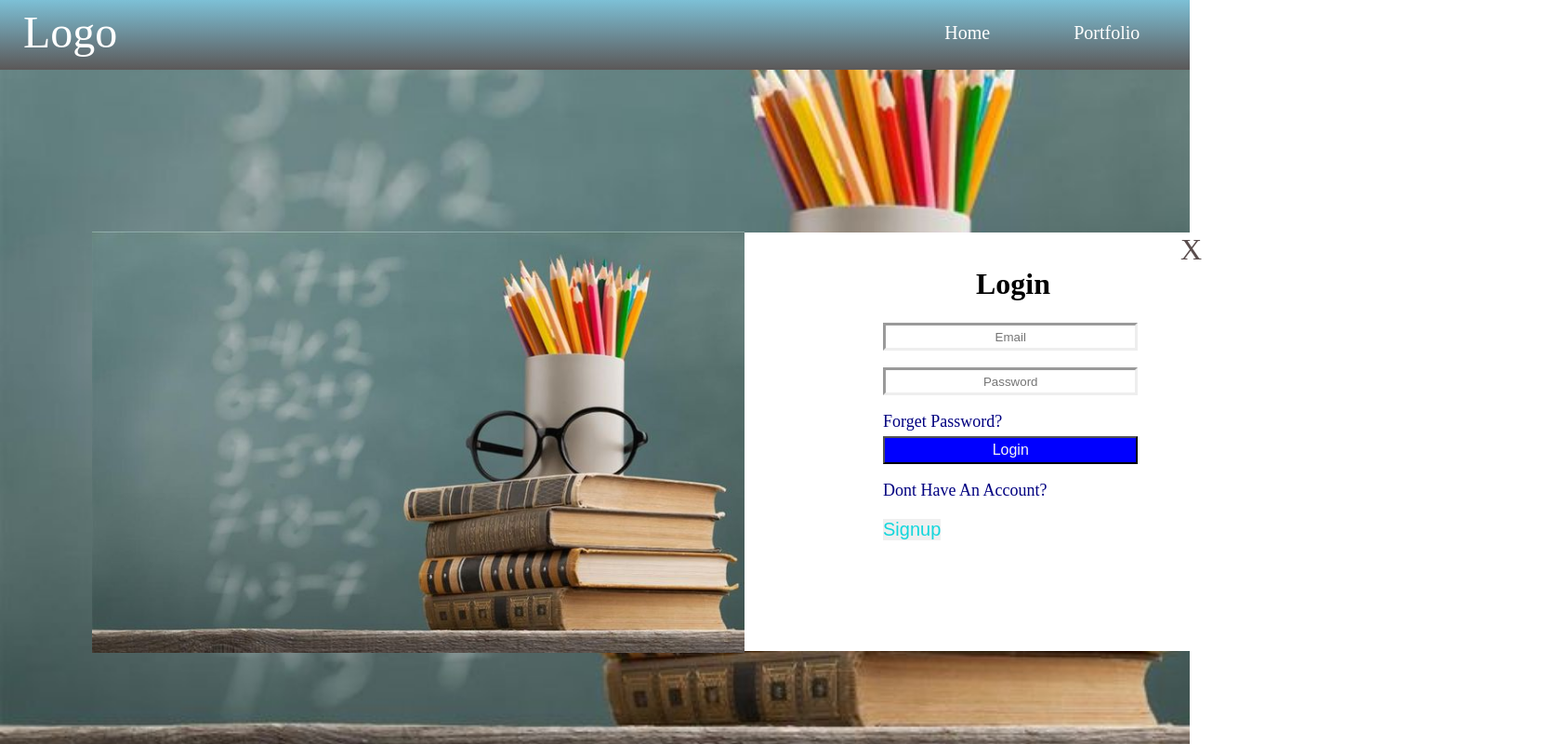
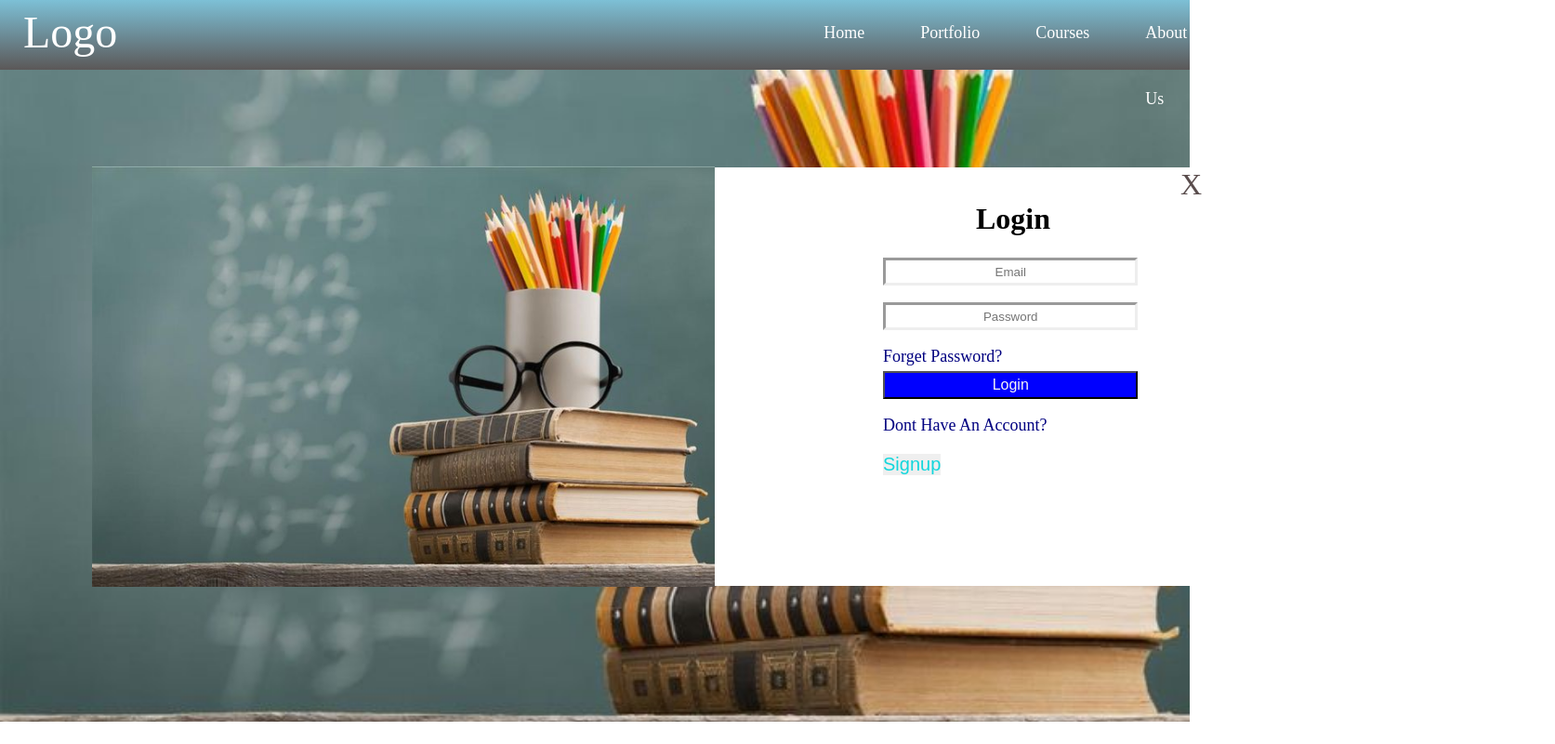
Before and after one commit to sarfrazdev/login-and-sign-up-form-using-html-css-and-js, a plain HTML site: page index.html in a window 1280 px wide. Shown: the whole page at 93% size, 1673 px wide, since content can reach past the window. Drawn offline with Linux system fonts and the light colour scheme; some icons are missing.

Commit message:
Update style.css

```diff
--- a/style.css
+++ b/style.css
@@ -6,7 +6,7 @@
 }
 .container{
     width: 100%;
-    height: 100vh;
+    height: 97vh;
     background-image: url(Why\ Textbooks\ And\ Education\ Are\ To\ Blame\ For\ Fake\ News.jpg);
     background-position: center;
     background-size: cover;
@@ -30,14 +30,13 @@
     width: 100%;
     display: flex;
     flex-direction: row;
-    flex-wrap:no wrap;
 
 
 }
 #nav{
     display: flex;
-    margin-left: 890px;
-    gap: 90px;
+    margin-left: 760px;
+    gap: 60px;
     line-height: 70px;
 }
 
@@ -47,15 +46,18 @@
 #nav li a{
     text-decoration: none;
     color: white;
-    font-size: 20px;
+    font-size: 18px;
+}
+#nav li a:hover{
+    text-decoration: underline #fff;
 }
 img{
     position: absolute;
     margin-top:-1PX;
     margin-left: -1PX;
     display: flex;
-    height: 453px;
-    width: 702px;
+    height: 452px;
+    width: 670px;
 
 }
 .close{
@@ -72,7 +74,7 @@ img{
 .reg{
     position: absolute;
     background: #fff;
-    margin-top:250PX;
+    margin-top:180PX;
     margin-left: 100PX;
     height: 450px;
     width: 1200px;
```
